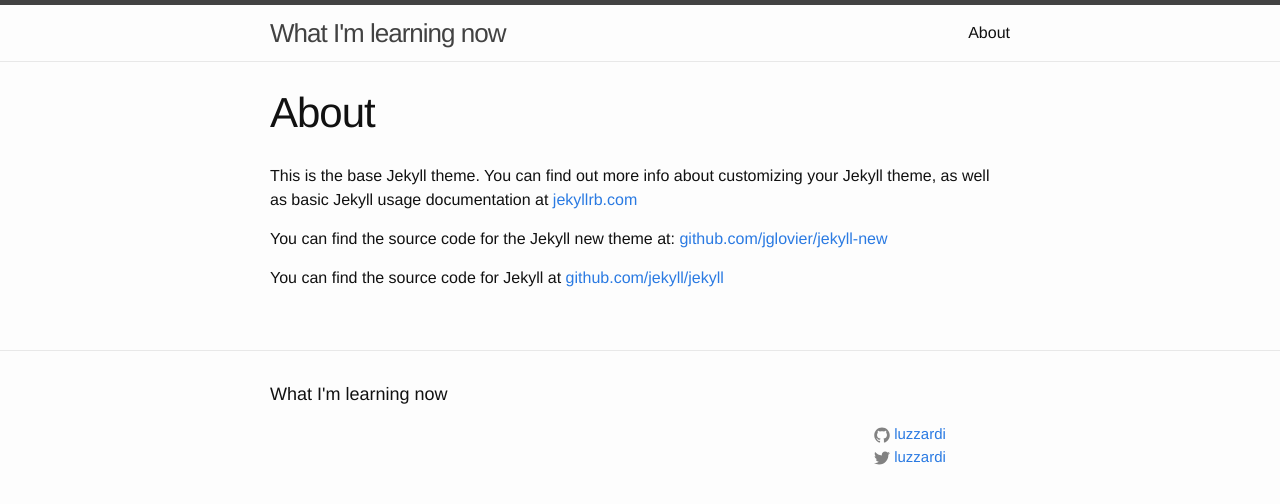
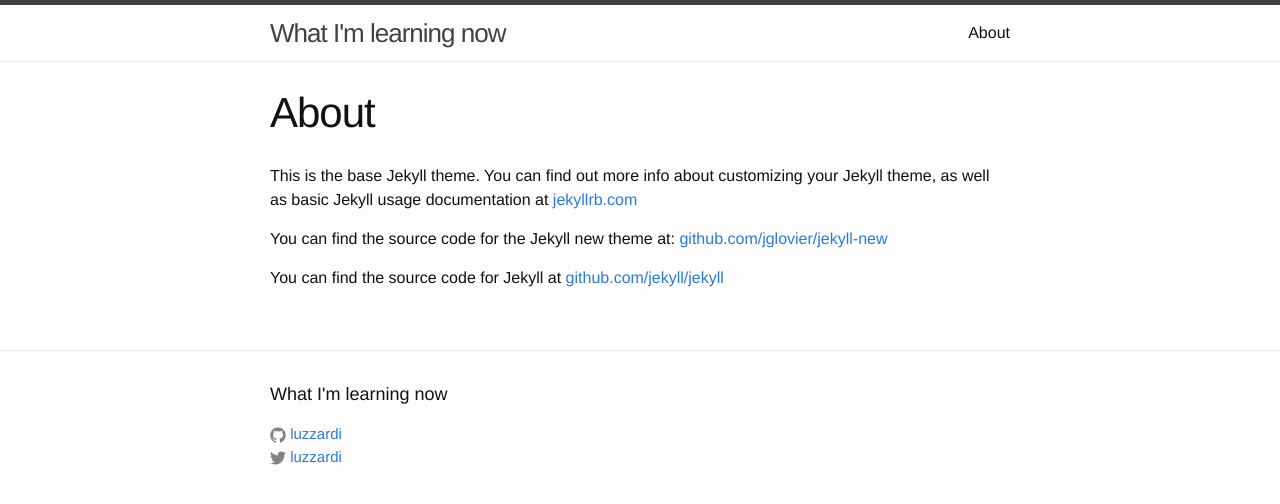
Before and after one commit to luzzardi/luzzardi.github.io, a Jekyll site: the page built from about.md, in a window 1280 px wide. Shown: the top 504 px of the page. Built offline with Jekyll 4.4.1, drawn with Linux system fonts in a browser that asks for light colours.

Commit message:
change footer layout

```diff
--- a/_includes/footer.html
+++ b/_includes/footer.html
@@ -6,12 +6,6 @@
 
     <div class="footer-col-wrapper">
       <div class="footer-col  footer-col-1">
-        <ul class="contact-list">
-          <li></li>
-        </ul>
-      </div>
-
-      <div class="footer-col  footer-col-2 f--right">
         <ul class="social-media-list">
           {% if site.github_username %}
           <li>
```
